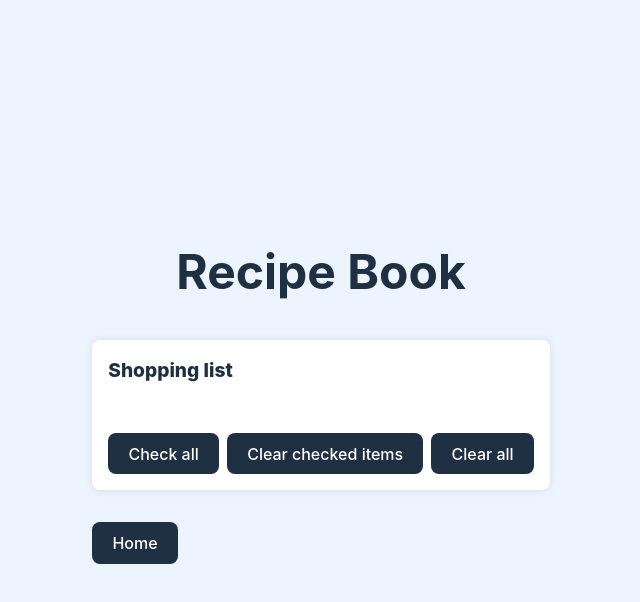
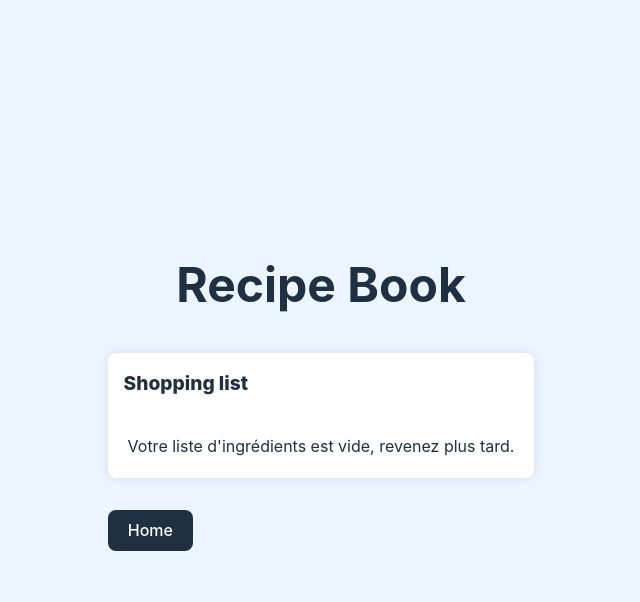
Before and after one commit to Frederic-Ferreira/recettes-react, a React (Vite) app: page / in a window 1280 px wide. Both pictures are taken after a click on the button "Shopping List". Shown: the top 602 px of the page, without its empty margins (319-959 px from the left). Built offline with nearby package versions, Linux system fonts and the light colour scheme.

Commit message:
empty shop message added

```diff
--- a/src/App.css
+++ b/src/App.css
@@ -16,6 +16,10 @@ body {
 
 #root{
 margin: 0 auto;
+}
+
+.message-shop{
+  margin: 20px;
 }
 
 button {
--- a/src/views/ShoppingView.jsx
+++ b/src/views/ShoppingView.jsx
@@ -8,6 +8,8 @@ function ShoppingView({
   return (
     <div className="shopping-list">
       <h2 className="shopping-list-title">Shopping list</h2>
+      {list.length ? (
+        <>
           <ul className="recipe-ingredients-list">
             {list.length
               ? list.map((ingredient) => (
@@ -25,7 +27,10 @@ function ShoppingView({
               : null}
           </ul>
           <div className="shopping-list-actions">
-        <button onClick={handleCheckAll} className="shopping-list-clear-button">
+            <button
+              onClick={handleCheckAll}
+              className="shopping-list-clear-button"
+            >
               Check all
             </button>
             <button
@@ -34,10 +39,19 @@ function ShoppingView({
             >
               Clear checked items
             </button>
-        <button onClick={handleClearAll} className="shopping-list-clear-button">
+            <button
+              onClick={handleClearAll}
+              className="shopping-list-clear-button"
+            >
               Clear all
             </button>
           </div>
+        </>
+      ) : (
+        <p className="message-shop">
+          Votre liste d'ingrédients est vide, revenez plus tard.
+        </p>
+      )}
     </div>
   );
 }
```
Lines whose indentation alone changed are shown as unchanged.
